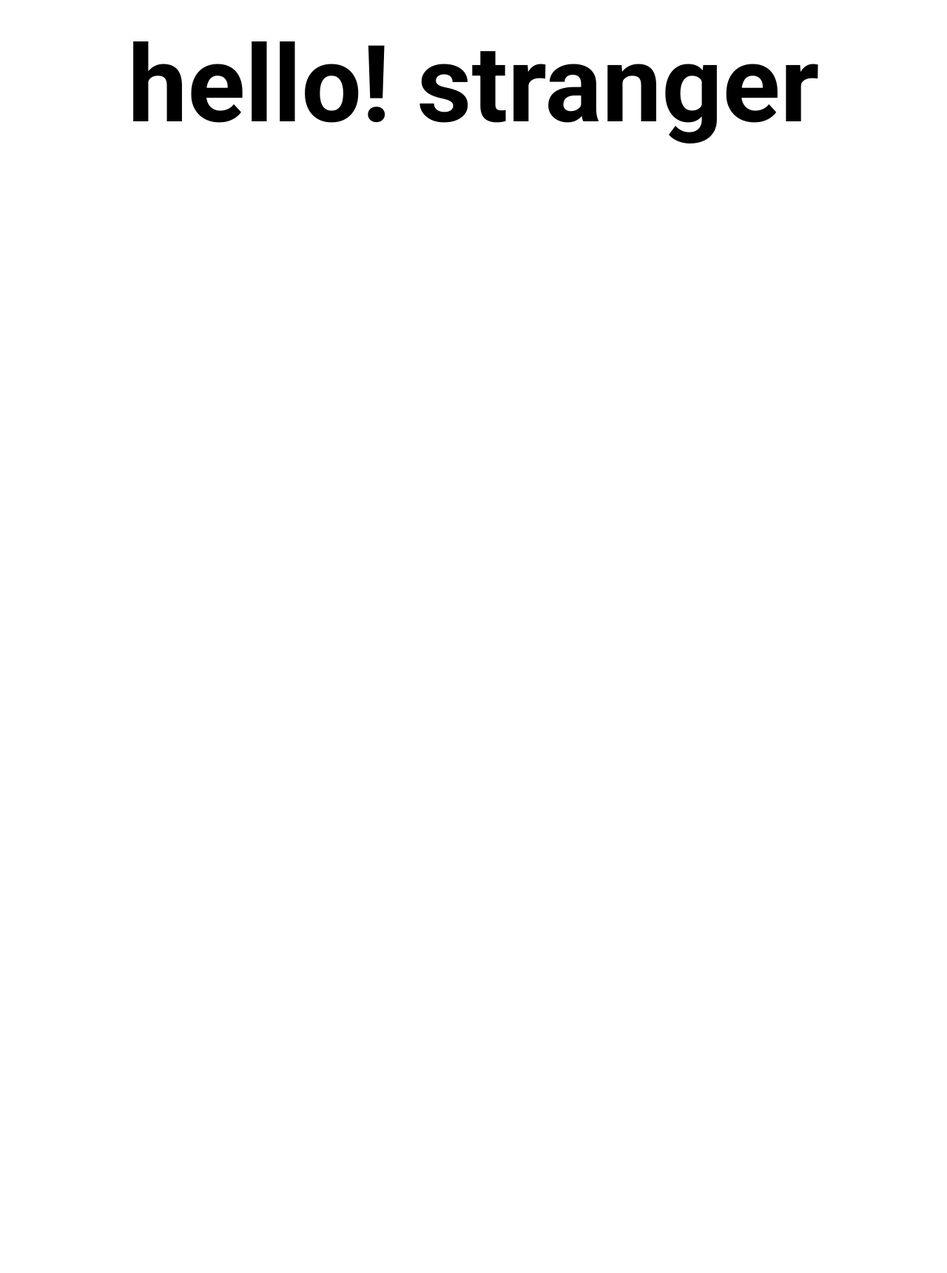
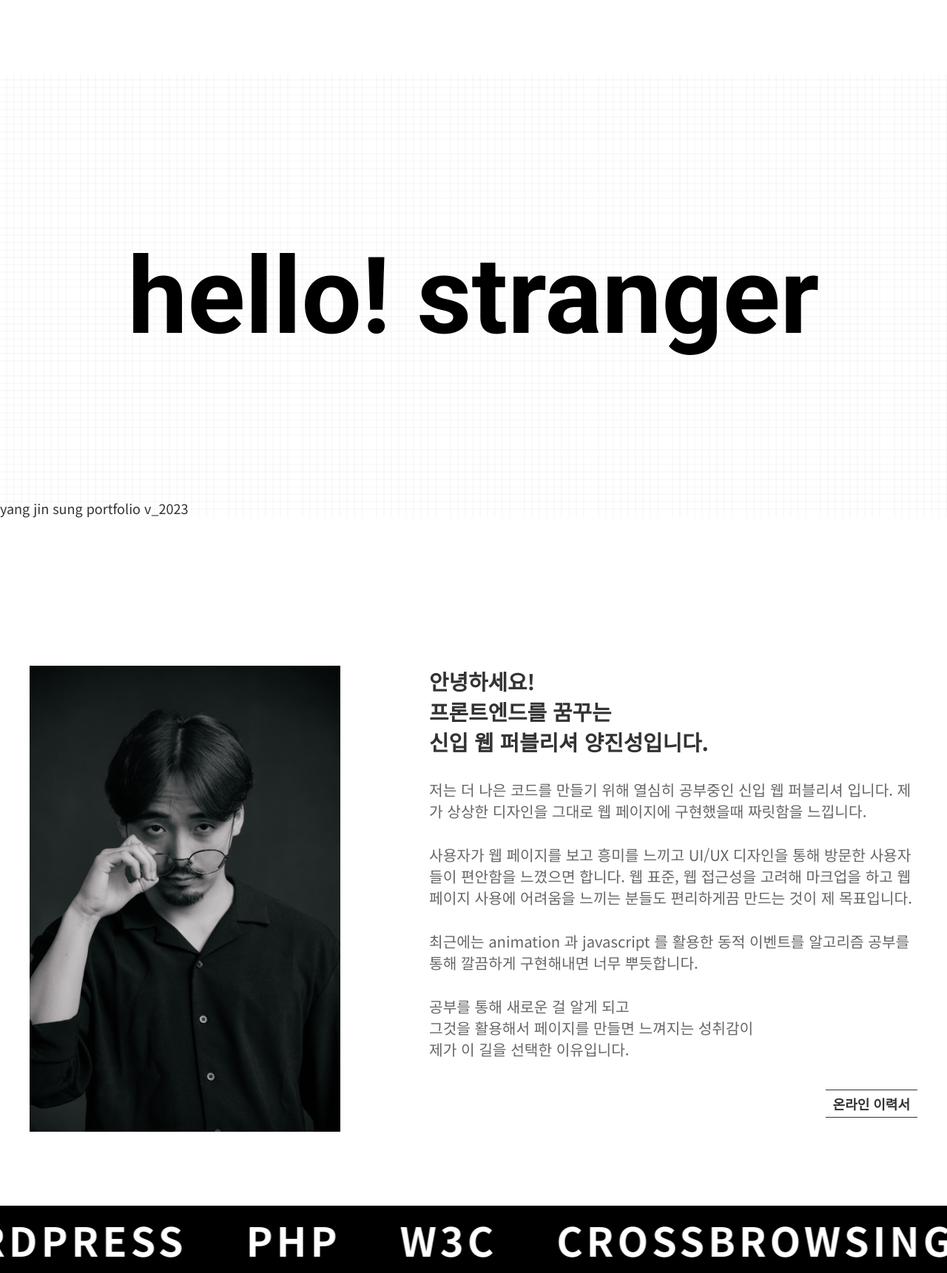
Before and after one commit to omokgosu/www, a PHP site: page /profile_rewind/index.html in a window 1280 px wide. Shown: the part 80-1801 px from the top of the page at 74% size. Before the commit the page ends 274 px from the top, so only its background shows below. Run offline with PHP 8.4, Linux system fonts and the light colour scheme.

Commit message:
메인, 인트로, 슬라이드

```diff
--- a/profile_rewind/index.html
+++ b/profile_rewind/index.html
@@ -12,10 +12,11 @@
   <div id="wrap">
     <!-- skipNav 시작 -->
     <div id="skipNav">
-      <a href="#">소개 페이지 바로가기</a>
+      <a href="#intro">소개 페이지 바로가기</a>
       <a href="#">포트폴리오 바로가기</a>
     </div>
     <!-- skipNav 끝 -->
+    <!-- header 시작 -->
     <header id="headerArea">
       <div class="headerInner">
         <h1><a href="./index.html">양진성 포트폴리오 로고</a></h1>
@@ -29,11 +30,117 @@
         </div>
       </div>
     </header>
-    <section class="main">
+    <!-- header 끝 -->
+    <!-- main 시작 -->
+    <div class="main">
         <p>hello! stranger</p>
+        <div class="back"></div>
+    </div>
+    <!-- main 끝 -->
+    <!-- intro 시작 -->
+    <section id="intro">
+      <div class="intro-1">
+        <h2>안녕하세요!<br>프론트엔드를 꿈꾸는<br>신입 웹 퍼블리셔 양진성입니다.</h2>
+        <p>저는 더 나은 코드를 만들기 위해 열심히 공부중인 신입 웹 퍼블리셔 입니다. 제가 상상한 디자인을 그대로 웹 페이지에 구현했을때 짜릿함을 느낍니다.</p>
+        <p>사용자가 웹 페이지를 보고 흥미를 느끼고 UI/UX 디자인을 통해 방문한 사용자들이 편안함을 느꼈으면 합니다. 웹 표준, 웹 접근성을 고려해 마크업을 하고 웹 페이지 사용에 어려움을 느끼는 분들도 편리하게끔 만드는 것이 제 목표입니다.</p>
+        <p>최근에는 animation 과 javascript 를 활용한 동적 이벤트를 알고리즘 공부를 통해 깔끔하게 구현해내면 너무 뿌듯합니다.</p>
+        <p>공부를 통해 새로운 걸 알게 되고<br>그것을 활용해서 페이지를 만들면 느껴지는 성취감이<br>제가 이 길을 선택한 이유입니다.</p>
+        <div class="resume">
+          <a href="./resume.html" target="_blank">온라인 이력서</a>
+        </div>
+      </div>
+      <div class="intro-2">
+        <img src="./img/introduce.jpg" alt="양진성 사진">
+      </div>
     </section>
+    <!-- intro 끝 -->
+    <!-- slide 시작 -->
+    <div class="slide">
+      <ul>
+        <li>
+          <p>HTML5</p>
+        </li>
+        <li>
+          <p>CSS3</p>
+        </li>
+        <li>
+          <p>JAVASCRIPT</p>
+        </li>
+        <li>
+          <p>JQUERY</p>
+        </li>
+        <li>
+          <p>AJAX</p>
+        </li>
+        <li>
+          <p>JSON</p>
+        </li>
+        <li>
+          <p>VUE</p>
+        </li>
+        <li>
+          <p>BOOTSTRAP</p>
+        </li>
+        <li>
+          <p>WORDPRESS</p>
+        </li>
+        <li>
+          <p>PHP</p>
+        </li>
+        <li>
+          <p>W3C</p>
+        </li>
+        <li>
+          <p>CROSSBROWSING</p>
+        </li>
+        <li>
+          <p>HTML5</p>
+        </li>
+        <li>
+          <p>CSS3</p>
+        </li>
+        <li>
+          <p>JAVASCRIPT</p>
+        </li>
+        <li>
+          <p>JQUERY</p>
+        </li>
+        <li>
+          <p>AJAX</p>
+        </li>
+        <li>
+          <p>JSON</p>
+        </li>
+        <li>
+          <p>VUE</p>
+        </li>
+        <li>
+          <p>BOOTSTRAP</p>
+        </li>
+        <li>
+          <p>WORDPRESS</p>
+        </li>
+        <li>
+          <p>PHP</p>
+        </li>
+        <li>
+          <p>W3C</p>
+        </li>
+        <li>
+          <p>CROSSBROWSING</p>
+        </li>
+      </ul>
+
+    </div>
+    <!-- slide 끝 -->
+    <!-- footer 시작 -->
+    <footer id="footerArea">
+      <p>yang jin sung <span>portfolio v_2023</span></p>
+    </footer>
+    <!-- footer 끝 -->
   </div>
 
 
+  <script src="./portfolio.js"></script>
 </body>
 </html>
--- a/profile_rewind/portfoli.css
+++ b/profile_rewind/portfoli.css
@@ -59,7 +59,12 @@ font-family: 'Roboto', sans-serif;
 
 /* 헤더 영역 */
 #headerArea{
+    position: fixed;
+    left: 0;
+    top:0;
+    right: 0;
     background: #fff;
+    z-index: 1000;
 }
 .headerInner{
     max-width: 1200px;
@@ -92,21 +97,118 @@ font-family: 'Roboto', sans-serif;
 .headerInner .headBtn button span:last-child{
     margin-bottom: 0;
 }
+/* 푸터 영역 */
+#footerArea{
+    max-width: 1600px;
+    display: flex;
+    justify-content: space-between;
+    margin:0 auto;
+    padding: 20px 0;
+    position: fixed;
+    left: 0;
+    bottom: 0;
+    right: 0;
+}
 /* 메인 비쥬얼 영역 */
 .main{
     position: relative;
-    max-width: 1600px;
-    padding: 30px 0;
-    margin: 0 auto;
+    max-width: 1500px;
+    padding: 100px 0;
+    margin: 80px auto 0;
     text-align: center;
 }
 .main p{
+    width: 100%;
     font-family: 'Roboto', sans-serif;
     font-weight: 700;
     font-size: 8em;
     color: black;
+    position: absolute;
+    top: 50%;
+    left: 50%;
+    transform: translate(-50%,-50%);
+    opacity: 0;
+    letter-spacing: 40px;
+    transition: all 1s;
 }
-.main img{
-    width: 60%;
-    object-fit: contain;
+.main p.load{
+    opacity: 1;
+    letter-spacing: 0;
 }
+.main .back{
+    max-width: 1500px;
+    height: 600px;
+    background: url(./img/main_back.png);
+}
+/* intro 영역 */
+#intro{
+    max-width: 1200px;
+    margin: 100px auto;
+    display: flex;
+    flex-direction: row-reverse;
+    justify-content: space-between;
+    font-family: 'Noto Sans KR', sans-serif;
+}
+#intro .intro-2{
+    width: 35%;
+}
+#intro .intro-2 img{
+    width: 100%;
+}
+#intro .intro-1{
+    width: 55%;
+}
+#intro .intro-1 h2{
+    font-size: 1.6em;
+}
+#intro .intro-1 p{
+    font-size: 1.125em;
+    color: #666;
+    margin-top: 30px;
+}
+#intro .intro-1 .resume{
+    text-align: end;
+    margin-top: 40px;
+}
+#intro .intro-1 a{
+    font-weight: 700;
+    display: inline-block;
+    padding: 5px 10px;
+    text-align: end;
+    border-top: solid 1px #333;
+    border-bottom: solid 1px #333;
+    transition: all .5s;
+}
+#intro .intro-1 a:hover{
+    background: #333;
+    color: #f8f8f8;
+}
+/* slide 영역 */
+@keyframes slide {
+    from{
+        transform: translateX(0px);
+    }
+    to{
+        transform: translateX(-3931px);
+    }
+}
+.slide{
+    overflow: hidden;
+    font-size: 0;
+}
+.slide ul{
+    white-space: nowrap;
+    will-change: transform;
+    animation: slide 10s linear infinite;
+}
+.slide ul li{
+    background-color: black;
+    display: inline-block;
+}
+.slide ul li p{
+    font-size: 54px;
+    font-weight: 700;
+    letter-spacing: 5px;
+    color: #fff;
+    padding: 6px 40px;
+}
--- /dev/null
+++ b/profile_rewind/portfolio.js
@@ -0,0 +1,5 @@
+window.onload = function(){
+    // p 태그 애니메이션
+    const mainP = document.querySelector('.main p')
+    mainP.classList.add('load');
+}
--- a/profile_rewind/resume.html
+++ b/profile_rewind/resume.html
@@ -4,7 +4,7 @@
   <meta charset="UTF-8">
   <meta http-equiv="X-UA-Compatible" content="IE=edge">
   <meta name="viewport" content="width=device-width, initial-scale=1.0">
-  <link rel="stylesheet" href="./scsscss/resume.css">
+  <link rel="stylesheet" href="./resume.css">
   <script src="./common/js/prefixfree.min.js"></script>
   <title>양진성 온라인 이력서</title>
 </head>
```
Also changed, not shown: profile_rewind/resume.css (added, +246 -0 lines), profile_rewind/img/main_back.png (added), profile_rewind/img/resume.jpg (added).
